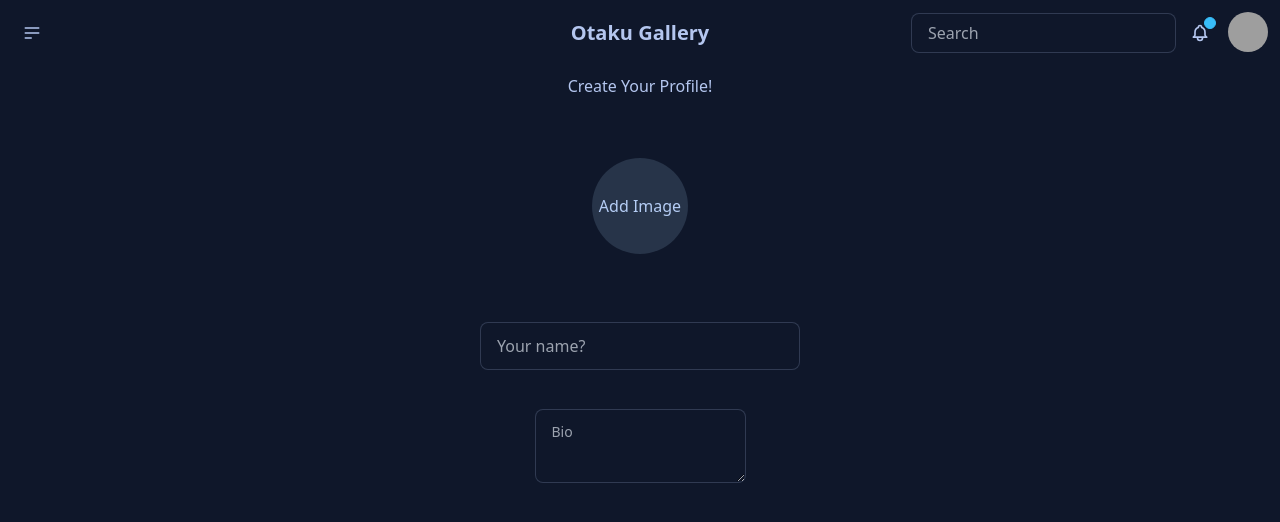
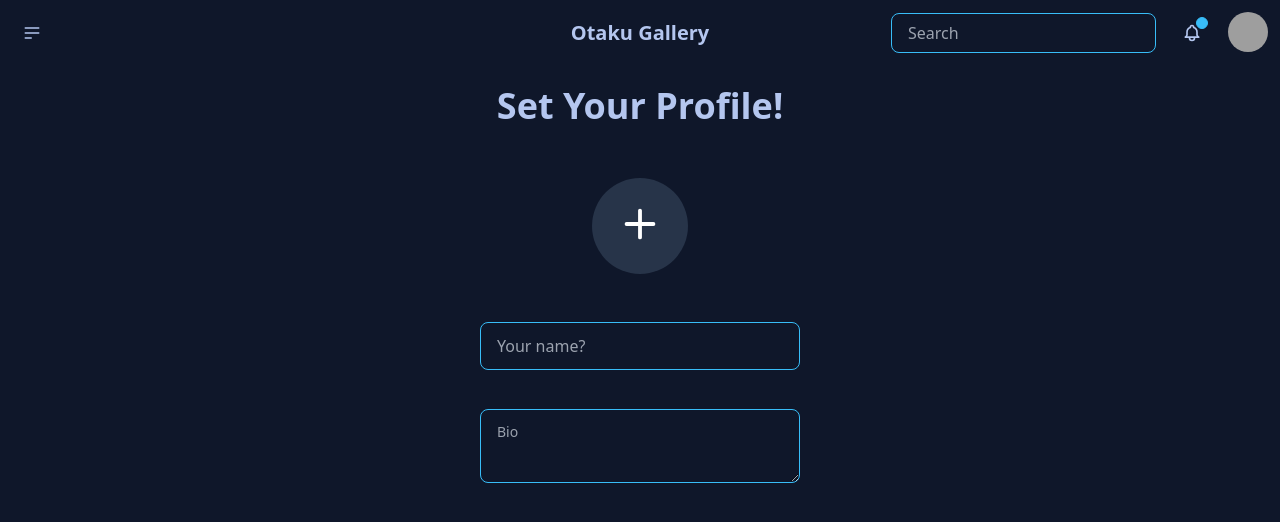
Before and after one commit to AdityaSrivastava3107/Otaku-Gallery, a React (Create React App) app: page /createprofile in a window 1280 px wide. Shown: the top 522 px of the page. Built offline with nearby package versions, Linux system fonts and the light colour scheme; grey boxes are pictures that could not be loaded.

Commit message:
Fixed Frontend css

```diff
--- a/src/components/Appbar.js
+++ b/src/components/Appbar.js
@@ -21,11 +21,11 @@ const Appbar = () => {
                     <Link className="btn btn-ghost normal-case text-xl" to={'/'}>Otaku Gallery</Link>
                 </div>
                 <div className="navbar-end">
-                    <div className="form-control h-10">
-                        <input type="text" placeholder="Search" className="input input-bordered" />
+                    <div className="form-control h-10 mr-3">
+                        <input type="text" placeholder="Search" className="input input-bordered input-primary w-full max-w-xs" />
                     </div>
                     <div className="dropdown dropdown-end">
-                        <button tabIndex={0} className="btn btn-ghost btn-circle">
+                        <button tabIndex={0} className="btn btn-ghost btn-circle mr-2">
                             <div className="indicator">
                                 <svg xmlns="http://www.w3.org/2000/svg" className="h-5 w-5" fill="none" viewBox="0 0 24 24" stroke="currentColor"><path strokeLinecap="round" strokeLinejoin="round" strokeWidth="2" d="M15 17h5l-1.405-1.405A2.032 2.032 0 0118 14.158V11a6.002 6.002 0 00-4-5.659V5a2 2 0 10-4 0v.341C7.67 6.165 6 8.388 6 11v3.159c0 .538-.214 1.055-.595 1.436L4 17h5m6 0v1a3 3 0 11-6 0v-1m6 0H9" /></svg>
                                 <span className="badge badge-xs badge-primary indicator-item"></span>
--- a/src/components/Blog.js
+++ b/src/components/Blog.js
@@ -2,9 +2,9 @@ import React from 'react'
 
 const Blog = () => {
   return (
-    <div>
-      This is blog
-    </div>
+    <div className="container prose" style={{ display: 'flex', alignItems: 'center', justifyContent: 'center', height: '10vh', margin:'0 auto' }}>
+    <h1>This is Blog.</h1>
+  </div>
   )
 }
 
--- a/src/components/CreateProfile.js
+++ b/src/components/CreateProfile.js
@@ -3,19 +3,23 @@ import React from 'react'
 const CreateProfile = () => {
     return (
         <>
-            <div className="container my-2">
-                <h1 style={{ textAlign: 'center', alignSelf: 'center' }}>Create Your Profile!</h1>
+            <div className="container prose" style={{ display: 'flex', alignItems: 'center', justifyContent: 'center', height: '10vh', margin: '0 auto' }}>
+                <h1>Set Your Profile!</h1>
             </div>
-            <div className="avatar placeholder" style={{ display: 'flex', alignItems: 'center', justifyContent: 'center', height: '25vh' }}>
+            <div className="avatar placeholder" style={{ display: 'flex', alignItems: 'center', justifyContent: 'center', height: '20vh', margin: '0 auto' }}>
                 <div className="bg-neutral-focus text-neutral-content rounded-full w-24">
-                    <span className="text-1xl">Add Image</span>
+                    <span className="text">
+                        <button className="btn btn-circle btn-outline">
+                        <svg fill="#f5f7fa" width="800px" height="800px" viewBox="0 0 24 24" id="plus"  xmlns="http://www.w3.org/2000/svg" class="icon"><path id="primary" d="M12,20a1,1,0,0,1-1-1V13H5a1,1,0,0,1,0-2h6V5a1,1,0,0,1,2,0v6h6a1,1,0,0,1,0,2H13v6A1,1,0,0,1,12,20Z" style={{fill: 'rgb(255, 255, 255)'}}></path></svg>
+                        </button>
+                    </span>
                 </div>
             </div>
-            <div className="container" style={{ display: 'flex', alignItems: 'center', justifyContent: 'center', height: '10vh' }}>
-                <input type="text" placeholder="Your name?" className="input input-bordered w-full max-w-xs" />
+            <div className="container" style={{ display: 'flex', alignItems: 'center', justifyContent: 'center', height: '10vh', margin: '0 auto' }}>
+                <input type="text" placeholder="Your name?" className="input input-bordered input-primary w-full max-w-xs" />
             </div>
-            <div className="container" style={{ display: 'flex', alignItems: 'center', justifyContent: 'center', height: '15vh' }}>
-                <textarea className="textarea textarea-bordered" placeholder="Bio"></textarea>
+            <div className="container" style={{ display: 'flex', alignItems: 'center', justifyContent: 'center', height: '15vh', margin: '0 auto' }}>
+                <textarea className="textarea textarea-primary w-80" placeholder="Bio"></textarea>
             </div>
         </>
     )
--- a/src/components/Home.js
+++ b/src/components/Home.js
@@ -7,7 +7,7 @@ const Home = () => {
       <div className="container prose" style={{ display: 'flex', alignItems: 'center', justifyContent: 'center', height: '10vh', margin:'0 auto' }}>
         <h1>Your Feed</h1>
       </div>
-      <div className="container" style={{ display: 'flex', alignItems: 'center', justifyContent: 'center', height: '40rem', margin: '0 auto' }}>
+      <div className="container h-1" style={{ display: 'flex', alignItems: 'center', justifyContent: 'center', height: '40rem', margin: '0 auto' }}>
         <Carousel />
       </div>
     </>
--- a/src/components/LoginPage.js
+++ b/src/components/LoginPage.js
@@ -30,7 +30,10 @@ const LoginPage = () => {
 
     return (
         <>
-        <div className="container" style={{display: 'flex',alignItems: 'center',justifyContent: 'center',height: '60vh'}}>
+        <div className="container prose" style={{ display: 'flex', alignItems: 'center', justifyContent: 'center', height: '10vh', margin: '0 auto' }}>
+                <h1>Login To Your Account!</h1>
+            </div>
+        <div className="container" style={{display: 'flex',alignItems: 'center',justifyContent: 'center',height: '50vh', margin:'0 auto'}}>
             <div className="form-control w-full max-w-xs">
                 <label className="label">
                     <span className="label-text">Username or Email</span>
--- a/src/components/Profile.js
+++ b/src/components/Profile.js
@@ -8,6 +8,10 @@ const Profile = () => {
 
   const navigateToUploadForm=()=>{
     navigate('/uploadform')
+  }
+
+  const navigateToEditProfile=()=>{
+    navigate('/createprofile')
   }
 
   return (
@@ -32,7 +36,7 @@ const Profile = () => {
                 <div className="badge badge-primary" style={{ marginLeft: '10px' }}>Sketching</div>
               </div>
               <button className="btn btn-outline btn-primary" style={{ marginBottom: '10px' }} onClick={navigateToUploadForm}>Add Art</button>
-              <button className="btn btn-sm btn-outline btn-primary">Edit Profile</button>
+              <button className="btn btn-sm btn-outline btn-primary" onClick={navigateToEditProfile}>Edit Profile</button>
             </div>
           </div>
         </div>
--- a/src/components/Shop.js
+++ b/src/components/Shop.js
@@ -2,8 +2,8 @@ import React from 'react'
 
 const Shop = () => {
   return (
-    <div>
-      This is Shop.
+    <div className="container prose" style={{ display: 'flex', alignItems: 'center', justifyContent: 'center', height: '10vh', margin:'0 auto' }}>
+      <h1>This is Shop.</h1>
     </div>
   )
 }
--- a/src/components/SignUp.js
+++ b/src/components/SignUp.js
@@ -29,10 +29,10 @@ const SignUp = () => {
   return (
     <div>
        <>
-       <div className="container" style={{display: 'flex',alignItems: 'center',justifyContent: 'center',height: '10vh'}}>
+       <div className="container prose" style={{display: 'flex',alignItems: 'center',justifyContent: 'center',height: '10vh', margin:'0 auto'}}>
         <h1>Create Your Account!</h1>
        </div>
-        <div className="container" style={{display: 'flex',alignItems: 'center',justifyContent: 'center',height: '60vh'}}>
+        <div className="container" style={{display: 'flex',alignItems: 'center',justifyContent: 'center',height: '50vh', margin : '0 auto'}}>
             <form className="form-control w-full max-w-xs" onSubmit={handleSubmit}>
             <label className="label">
                     <span className="label-text">Your Name?</span>
```
Also changed, not shown: src/components/UploadForm.js (+17 -13 lines).
